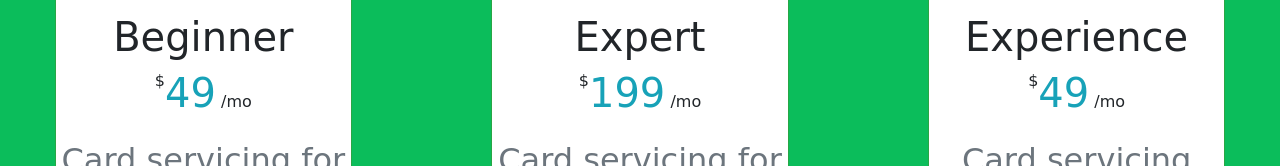
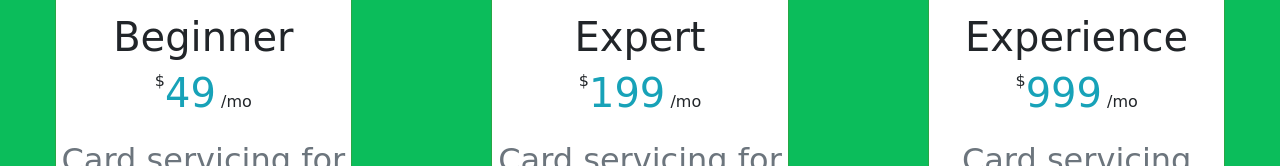
Before and after one commit to Shanmugavel-S/pricing-list, a plain HTML site: page index.html in a window 1280 px wide. Shown: the part 174-340 px from the top of the page. Drawn offline with nearby package versions, Linux system fonts and the light colour scheme; a script that the page names is missing; a web font is replaced by a local one.

Commit message:
Update index.html

```diff
--- a/index.html
+++ b/index.html
@@ -73,7 +73,7 @@
                   </div>
                   <div class="card-heading text-center mt-3 ">
                       <h1>Experience</h1>
-                      <p class="align-top d-inline">$</p><span class="h1 text-info">49</span><p class="text-top d-inline"> /mo</p>
+                      <p class="align-top d-inline">$</p><span class="h1 text-info">999</span><p class="text-top d-inline"> /mo</p>
                       <p class="mt-4 h2 text-muted px-2">Card servicing for 1 year.</p>
 
 
```
